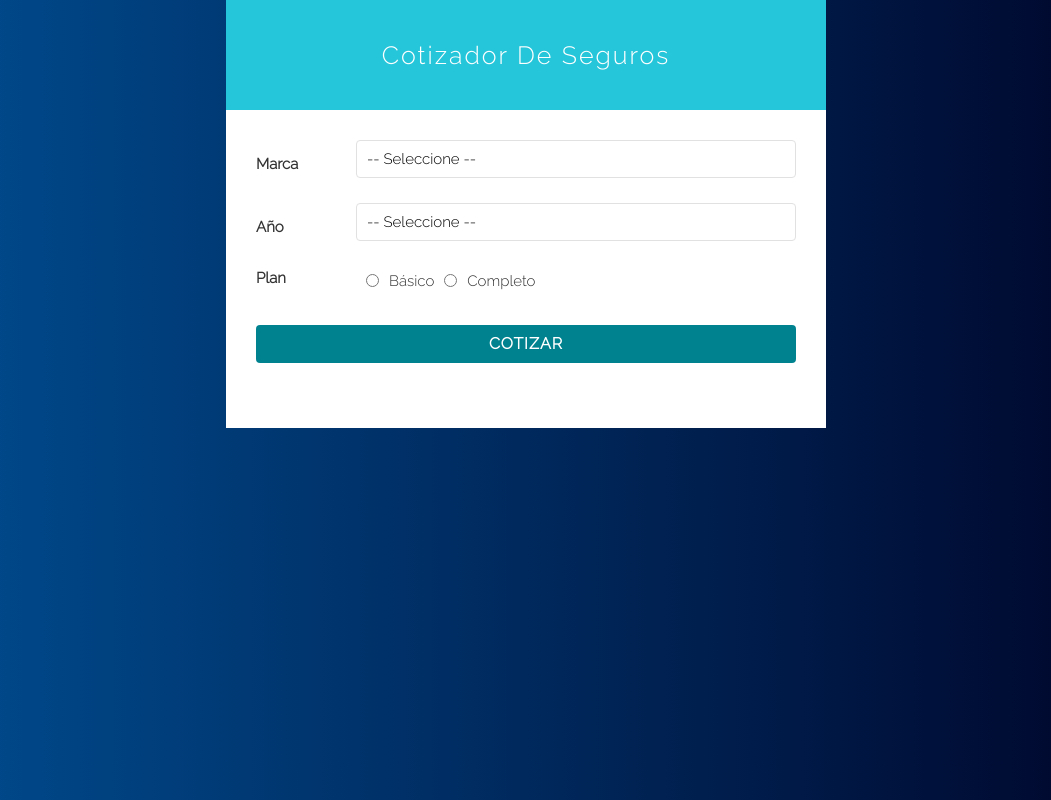
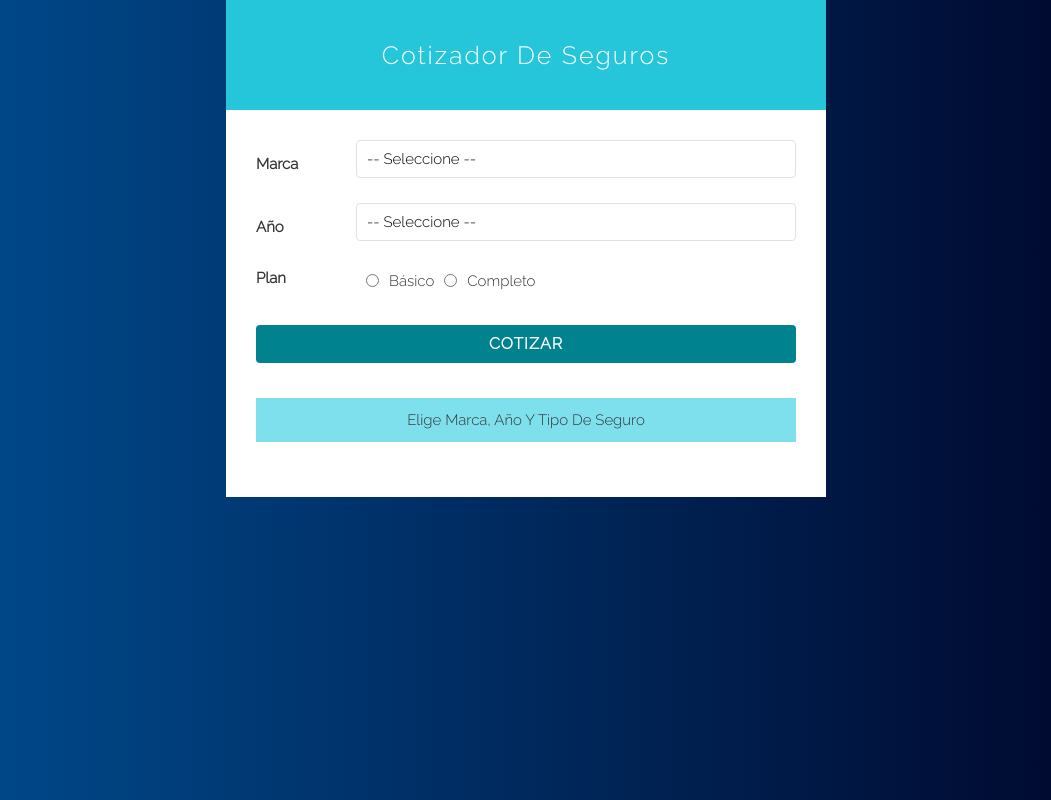
Before and after one commit to jmdc89/react15apps, a React (Create React App) app: page / in a window 1280 px wide. Shown: the whole page, without its empty margins (114-1165 px from the left). Built offline with nearby package versions, Linux system fonts and the light colour scheme.

Commit message:
Resultado.js

```diff
--- a/package.json
+++ b/package.json
@@ -9,6 +9,7 @@
     "react": "^17.0.1",
     "react-dom": "^17.0.1",
     "react-scripts": "4.0.3",
+    "react-transition-group": "^4.4.1",
     "shortid": "^2.2.16",
     "styled-components": "^5.2.1",
     "uuid": "^8.3.2",
--- a/src/components/insurance/Result.js
+++ b/src/components/insurance/Result.js
@@ -0,0 +1,54 @@
+import React from 'react';
+import styled from 'styled-components/macro';
+import {TransitionGroup, CSSTransition} from 'react-transition-group';
+
+const Mensaje = styled.p`
+    background-color: rgb(127, 224, 237);
+    margin-top: 2rem;
+    padding: 1rem;
+    text-align: center;
+`;
+
+const ResultadoCotizacion = styled.div`
+    text-align: center;
+    padding: .5rem;
+    border: 1px solid #26C6DA;
+    background-color:  rgb(127, 224, 237);
+    margin-top: 1rem;
+    position: relative;
+`;
+
+const TextoCotizacion = styled.p`
+    color: #00838F;
+    padding: 1rem;
+    text-transform: uppercase;
+    font-weight:bold;
+    margin: 0;
+`;
+
+const Resultado = ({cotizacion}) => {
+
+    return (
+        (cotizacion === 0)
+            ? <Mensaje>Elige marca, año y tipo de seguro</Mensaje>
+            :
+                (
+                    <ResultadoCotizacion>
+                        <TransitionGroup
+                            component="span"
+                            className="resultado"
+                        >
+                            <CSSTransition
+                                classNames="resultado"
+                                key={cotizacion}
+                                timeout={{ enter: 500, exit: 500}}
+                            >
+                                <TextoCotizacion>El total es: $ <span> {cotizacion} </span>  </TextoCotizacion>
+                            </CSSTransition>
+                        </TransitionGroup>
+                    </ResultadoCotizacion>
+                )
+    )
+}
+
+export default Resultado;
--- a/src/components/insurance/index.js
+++ b/src/components/insurance/index.js
@@ -2,6 +2,7 @@
 import Header from './Header';
 import Form from './Form';
 import Resumen from './Resum';
+import Resultado from './Result';
 import styled from 'styled-components/macro';
 
 const Contenedor = styled.div`
@@ -42,6 +43,9 @@
                 <Resumen
                     datos={datos}
                 />
+                <Resultado
+                    cotizacion={cotizacion}
+                />
             </ContenedorFormulario>
         </Contenedor>
 
```
Also changed, not shown: 1 other file (tests, documents, lock files or other folders).
